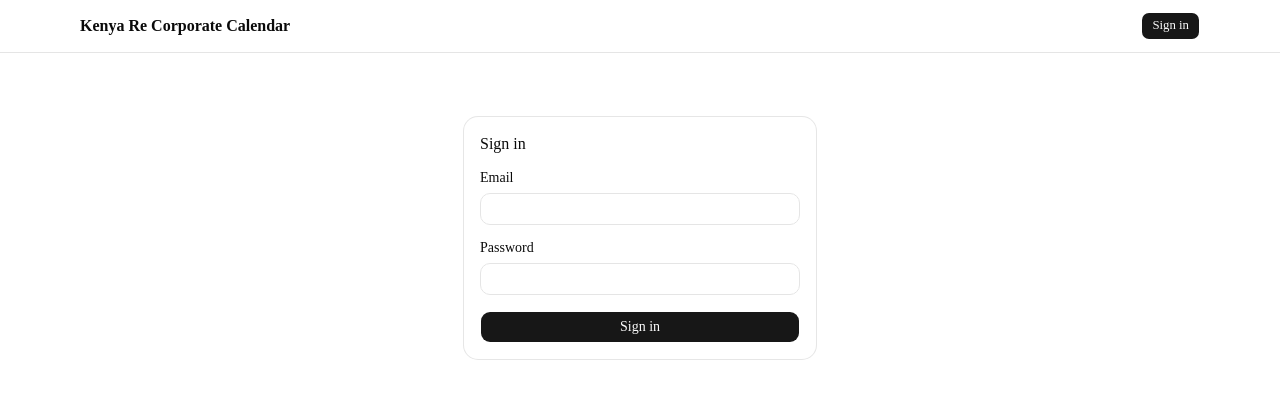
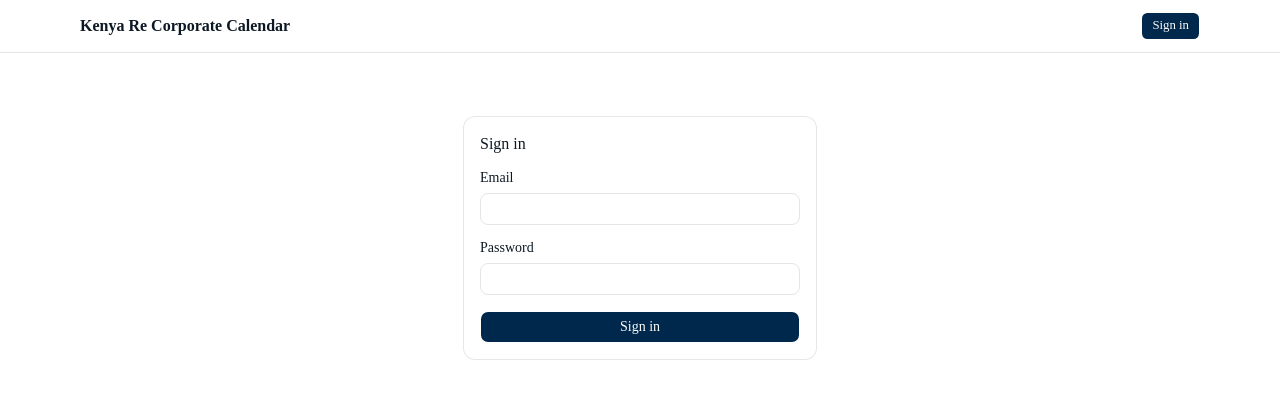
Before and after one commit to PatrickOjiambo/corporate-calendar, a Next.js app: page /login in a window 1280 px wide. Shown: the top 398 px of the page. Built offline with nearby package versions, Linux system fonts and the light colour scheme; no server answers.

Commit message:
Apply Kenya Re brand colors to the theme
Red/navy/gray sampled from the logo, wired as primary/accent/ring
tokens plus a light/dark FullCalendar theming pass.

Co-Authored-By: Claude Sonnet 5 <noreply@anthropic.com>

```diff
--- a/src/app/globals.css
+++ b/src/app/globals.css
@@ -7,6 +7,9 @@
 @theme inline {
   --color-background: var(--background);
   --color-foreground: var(--foreground);
+  --color-brand-red: var(--brand-red);
+  --color-brand-navy: var(--brand-navy);
+  --color-brand-gray: var(--brand-gray);
   --font-sans: var(--font-sans);
   --font-mono: var(--font-geist-mono);
   --font-heading: var(--font-sans);
@@ -49,72 +52,81 @@
 }
 
 :root {
+  /* Kenya Re brand marks, sampled from the logo */
+  --brand-red: oklch(0.553 0.214 16.8);
+  --brand-navy: oklch(0.274 0.079 250.7);
+  --brand-gray: oklch(0.764 0 0);
+
   --background: oklch(1 0 0);
-  --foreground: oklch(0.145 0 0);
+  --foreground: oklch(0.205 0.03 250.7);
   --card: oklch(1 0 0);
-  --card-foreground: oklch(0.145 0 0);
+  --card-foreground: oklch(0.205 0.03 250.7);
   --popover: oklch(1 0 0);
-  --popover-foreground: oklch(0.145 0 0);
-  --primary: oklch(0.205 0 0);
+  --popover-foreground: oklch(0.205 0.03 250.7);
+  --primary: var(--brand-navy);
   --primary-foreground: oklch(0.985 0 0);
   --secondary: oklch(0.97 0 0);
-  --secondary-foreground: oklch(0.205 0 0);
+  --secondary-foreground: var(--brand-navy);
   --muted: oklch(0.97 0 0);
-  --muted-foreground: oklch(0.556 0 0);
-  --accent: oklch(0.97 0 0);
-  --accent-foreground: oklch(0.205 0 0);
+  --muted-foreground: oklch(0.5 0.02 250.7);
+  --accent: oklch(0.95 0.03 16.8);
+  --accent-foreground: var(--brand-navy);
   --destructive: oklch(0.577 0.245 27.325);
   --border: oklch(0.922 0 0);
   --input: oklch(0.922 0 0);
-  --ring: oklch(0.708 0 0);
-  --chart-1: oklch(0.87 0 0);
-  --chart-2: oklch(0.556 0 0);
-  --chart-3: oklch(0.439 0 0);
-  --chart-4: oklch(0.371 0 0);
+  --ring: var(--brand-red);
+  --chart-1: var(--brand-red);
+  --chart-2: var(--brand-navy);
+  --chart-3: var(--brand-gray);
+  --chart-4: oklch(0.439 0 0);
   --chart-5: oklch(0.269 0 0);
-  --radius: 0.625rem;
-  --sidebar: oklch(0.985 0 0);
-  --sidebar-foreground: oklch(0.145 0 0);
-  --sidebar-primary: oklch(0.205 0 0);
+  --radius: 0.5rem;
+  --sidebar: oklch(0.99 0 0);
+  --sidebar-foreground: oklch(0.205 0.03 250.7);
+  --sidebar-primary: var(--brand-navy);
   --sidebar-primary-foreground: oklch(0.985 0 0);
-  --sidebar-accent: oklch(0.97 0 0);
-  --sidebar-accent-foreground: oklch(0.205 0 0);
+  --sidebar-accent: oklch(0.95 0.03 16.8);
+  --sidebar-accent-foreground: var(--brand-navy);
   --sidebar-border: oklch(0.922 0 0);
-  --sidebar-ring: oklch(0.708 0 0);
+  --sidebar-ring: var(--brand-red);
 }
 
 .dark {
-  --background: oklch(0.145 0 0);
+  --brand-red: oklch(0.62 0.2 16.8);
+  --brand-navy: oklch(0.55 0.07 250.7);
+  --brand-gray: oklch(0.65 0 0);
+
+  --background: oklch(0.16 0.015 250.7);
   --foreground: oklch(0.985 0 0);
-  --card: oklch(0.205 0 0);
+  --card: oklch(0.21 0.02 250.7);
   --card-foreground: oklch(0.985 0 0);
-  --popover: oklch(0.205 0 0);
+  --popover: oklch(0.21 0.02 250.7);
   --popover-foreground: oklch(0.985 0 0);
-  --primary: oklch(0.922 0 0);
-  --primary-foreground: oklch(0.205 0 0);
+  --primary: var(--brand-navy);
+  --primary-foreground: oklch(0.985 0 0);
   --secondary: oklch(0.269 0 0);
   --secondary-foreground: oklch(0.985 0 0);
   --muted: oklch(0.269 0 0);
   --muted-foreground: oklch(0.708 0 0);
-  --accent: oklch(0.269 0 0);
+  --accent: oklch(0.3 0.06 16.8);
   --accent-foreground: oklch(0.985 0 0);
   --destructive: oklch(0.704 0.191 22.216);
   --border: oklch(1 0 0 / 10%);
   --input: oklch(1 0 0 / 15%);
-  --ring: oklch(0.556 0 0);
-  --chart-1: oklch(0.87 0 0);
-  --chart-2: oklch(0.556 0 0);
-  --chart-3: oklch(0.439 0 0);
+  --ring: var(--brand-red);
+  --chart-1: var(--brand-red);
+  --chart-2: var(--brand-navy);
+  --chart-3: var(--brand-gray);
   --chart-4: oklch(0.371 0 0);
   --chart-5: oklch(0.269 0 0);
-  --sidebar: oklch(0.205 0 0);
+  --sidebar: oklch(0.19 0.015 250.7);
   --sidebar-foreground: oklch(0.985 0 0);
-  --sidebar-primary: oklch(0.488 0.243 264.376);
+  --sidebar-primary: var(--brand-navy);
   --sidebar-primary-foreground: oklch(0.985 0 0);
-  --sidebar-accent: oklch(0.269 0 0);
+  --sidebar-accent: oklch(0.3 0.06 16.8);
   --sidebar-accent-foreground: oklch(0.985 0 0);
   --sidebar-border: oklch(1 0 0 / 10%);
-  --sidebar-ring: oklch(0.556 0 0);
+  --sidebar-ring: var(--brand-red);
 }
 
 @layer base {
@@ -137,11 +149,12 @@
   --fc-button-border-color: var(--border);
   --fc-button-text-color: var(--secondary-foreground);
   --fc-button-hover-bg-color: var(--muted);
-  --fc-button-active-bg-color: var(--primary);
-  --fc-button-active-text-color: var(--primary-foreground);
+  --fc-button-active-bg-color: var(--brand-navy);
+  --fc-button-active-text-color: oklch(0.985 0 0);
   --fc-neutral-bg-color: var(--muted);
   --fc-list-event-hover-bg-color: var(--muted);
   --fc-page-bg-color: var(--background);
+  --fc-today-bg-color: color-mix(in oklch, var(--brand-red) 8%, var(--background));
   font-family: var(--font-sans);
 }
 .fc .fc-event {
```
